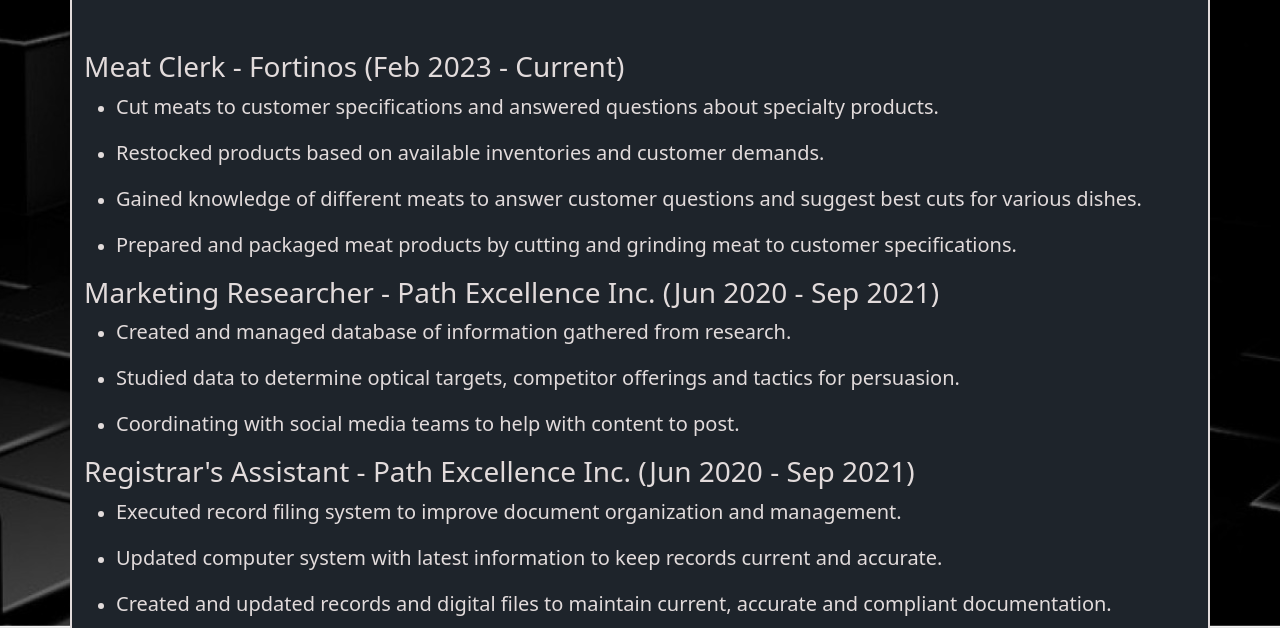
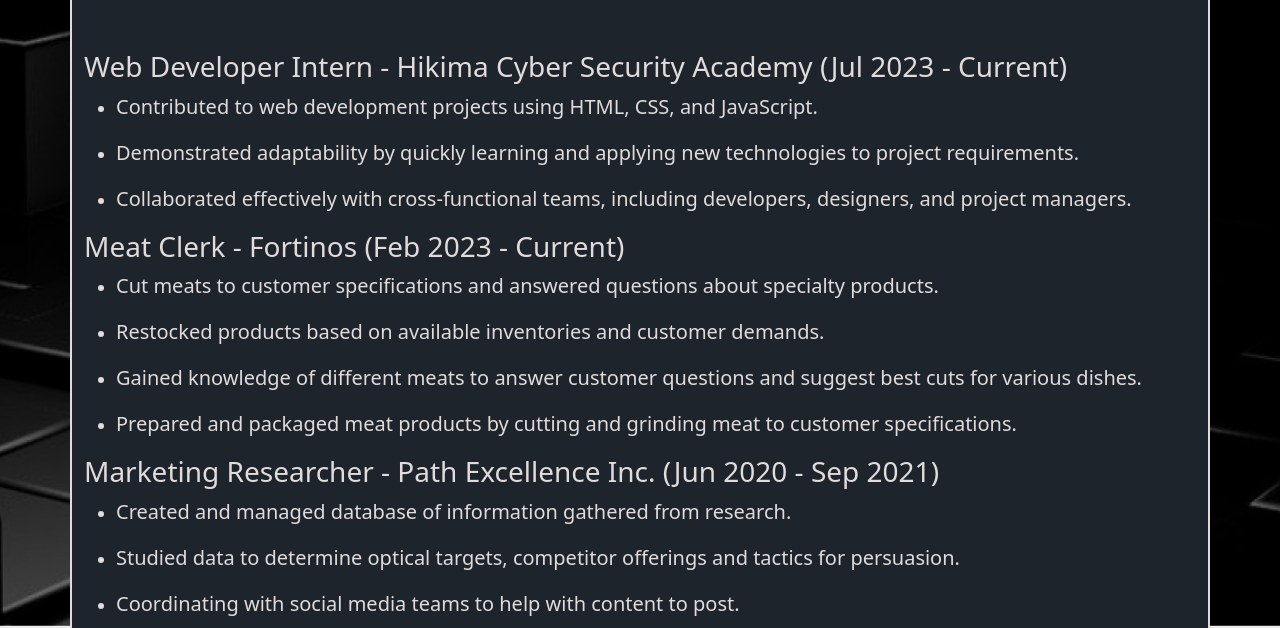
Before and after one commit to ItsDY19/Davids-Portfolio, a plain HTML site: page experience.html in a window 1280 px wide. Shown: the part 172-800 px from the top of the page. Drawn offline with nearby package versions, Linux system fonts and the light colour scheme.

Commit message:
Update experience.html

```diff
--- a/experience.html
+++ b/experience.html
@@ -39,6 +39,21 @@
       </nav>
       <div class="container">
         <h1>Work Experience</h1>
+
+        <div class="job1">
+          <h3>Web Developer Intern - Hikima Cyber Security Academy (Jul 2023 - Current)</h3>
+          <ul>
+              <li>
+                  <p>Contributed to web development projects using HTML, CSS, and JavaScript.</p>
+              </li>
+              <li>
+                  <p>Demonstrated adaptability by quickly learning and applying new technologies to project requirements.</p>
+              </li>
+              <li>
+                  <p>Collaborated effectively with cross-functional teams, including developers, designers, and project managers.</p>
+              </li>
+          </ul>
+        </div>
 
         <div class="job1">
         <h3>Meat Clerk - Fortinos (Feb 2023 - Current)</h3>
```
